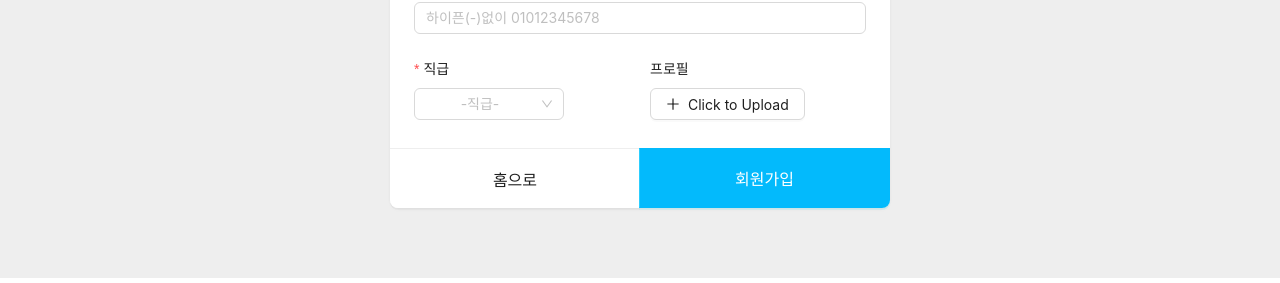
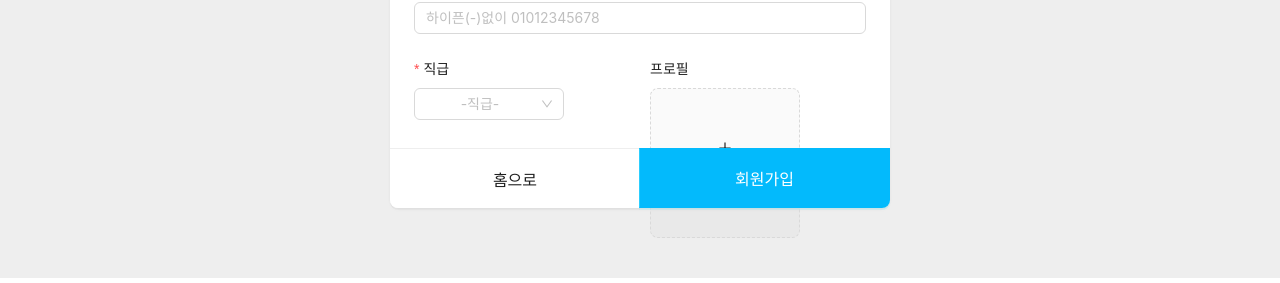
Before and after one commit to KDT5-MINI-TEAM11/client, a React (Vite) app: page /signup in a window 1280 px wide. Shown: the part 522-805 px from the top of the page. Built offline with nearby package versions, Linux system fonts and the light colour scheme.

Commit message:
FEAT: 회원가입 페이지 프로필 이미지 미리보기 추가

```diff
--- a/src/index.css
+++ b/src/index.css
@@ -56,8 +56,8 @@
 .ant-upload-wrapper.ant-upload-picture-card-wrapper
   .ant-upload.ant-upload-select {
   margin: 0;
-  width: 200px;
-  height: 200px;
+  width: 150px;
+  height: 150px;
 }
 
 .ant-layout * {
--- a/src/page/myAccount/myAccount.tsx
+++ b/src/page/myAccount/myAccount.tsx
@@ -21,12 +21,13 @@ import { POSITIONS } from '@/data/constants';
 import formatPhoneNumber from '@/utils/formatPhonenumber';
 import { useEffect, useState } from 'react';
 import { getMyAccount } from '@/api/myAccount/getMyAccount';
-import { useRecoilValue, useSetRecoilState } from 'recoil';
+import { useRecoilValue, useSetRecoilState, useRecoilState } from 'recoil';
 import { AccessTokenAtom } from '@/recoil/AccessTokkenAtom';
 import { changeMyInfo } from '@/api/myAccount/changeMyInfo';
 import PasswordChangeModal from '@/page/myAccount/passwordChangeModal';
 import { handleUpload } from '@/api/auth/cloudinary';
 import { ReRenderStateAtom } from '@/recoil/ReRenderStateAtom';
+import { ImgUrlAtom } from '@/recoil/ImgUrlAtom';
 
 interface MyAccountInfoType {
   phoneNumber: string;
@@ -59,7 +60,7 @@ export default function MyAccount() {
   const accessToken = useRecoilValue(AccessTokenAtom);
 
   const [uploadLoading, setUploadLoading] = useState(false);
-  const [imgUrl, setimgUrl] = useState('');
+  const [imgUrl, setimgUrl] = useRecoilState(ImgUrlAtom);
 
   useEffect(() => {
     const getData = async () => {
--- a/src/page/signup/ProfileImageUrl/profileImg.tsx
+++ b/src/page/signup/ProfileImageUrl/profileImg.tsx
@@ -1,7 +1,10 @@
-import { Button, Form, Upload } from 'antd';
+import { message, Form, Upload } from 'antd';
 import { PlusOutlined } from '@ant-design/icons';
+import { ImgUrlAtom } from '@/recoil/ImgUrlAtom';
+import { useRecoilState } from 'recoil';
 
 export default function ProfileImg() {
+  const [imgUrl, setimgUrl] = useRecoilState(ImgUrlAtom);
   // eslint-disable-next-line @typescript-eslint/no-explicit-any
   const normFile = (e: any) => {
     if (Array.isArray(e)) {
@@ -9,19 +12,46 @@ export default function ProfileImg() {
     }
     return e?.fileList;
   };
+
+  const props = {
+    showUploadList: false,
+    beforeUpload: (file: any) => {
+      const isImage = file.type.startsWith('image/');
+      if (!isImage) {
+        message.error('이미지 파일만 업로드할 수 있습니다!');
+        return false;
+      }
+      if (imgUrl) {
+        // 이미 이미지가 업로드되어 있다면 새로운 업로드 중지
+        message.error('이미 사진이 업로드되었습니다!');
+        return false;
+      }
+      const reader = new FileReader();
+      reader.readAsDataURL(file);
+      reader.onload = () => setimgUrl(reader.result as string); // 미리보기를 위한 이미지 URL 설정
+      return true;
+    },
+  };
+
   return (
     <>
       <Form.Item
+        className="signup_profileImg"
         style={{ width: '50%' }}
         label="프로필"
         name="profileThumbUrl"
         valuePropName="fileList"
         getValueFromEvent={normFile}
       >
-        <Upload beforeUpload={() => false}>
-          <Button>
-            <PlusOutlined /> Click to Upload
-          </Button>
+        <Upload listType="picture-card" {...props}>
+          {imgUrl ? (
+            <img src={imgUrl} alt="avatar" style={{ width: '100%' }} />
+          ) : (
+            <div>
+              <PlusOutlined />
+              <div style={{ marginTop: 8 }}>Upload</div>
+            </div>
+          )}
         </Upload>
       </Form.Item>
     </>
--- /dev/null
+++ b/src/recoil/ImgUrlAtom.ts
@@ -0,0 +1,6 @@
+import { atom } from 'recoil';
+
+export const ImgUrlAtom = atom({
+  key: 'ImgUrlAtom',
+  default: '',
+});
```
